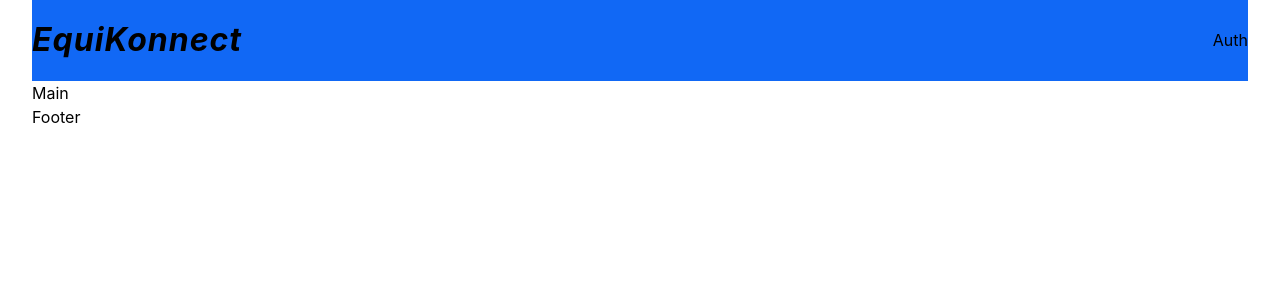
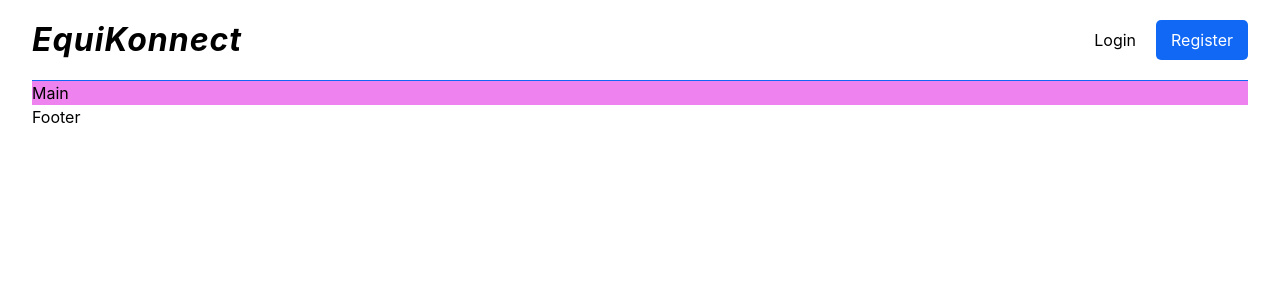
Before and after one commit to The-Jitu-Assignments/connect, a React (Vite) app in the folder frontend/: page / in a window 1280 px wide. Shown: the top 300 px of the page. Built offline with nearby package versions, Linux system fonts and the light colour scheme.

Commit message:
added a login and register buttons

```diff
--- a/frontend/src/components/header/Header.css
+++ b/frontend/src/components/header/Header.css
@@ -5,10 +5,23 @@
   height: 80px;
   width: 100%;
   border-bottom: 1px solid var(--blue);
-  background-color: var(--blue);
 }
 
 .header-container h1 {
   font-style: italic;
   letter-spacing: 1px;
 }
+
+.header-auth {
+  display: flex;
+  gap: 20px;
+  align-items: center;
+}
+
+.header-register {
+  background-color: var(--blue);
+  color: var(--white);
+  padding: 8px 15px;
+  cursor: pointer;
+  border-radius: 5px;
+}
--- a/frontend/src/components/header/Header.jsx
+++ b/frontend/src/components/header/Header.jsx
@@ -7,8 +7,9 @@ const Header = () => {
       <h1>
         EquiKonnect
       </h1>
-      <div>
-        Auth
+      <div className='header-auth'>
+        <div>Login</div>
+        <div className='header-register'>Register</div>
       </div>
     </div>
   )
--- a/frontend/src/pages/home/Home.jsx
+++ b/frontend/src/pages/home/Home.jsx
@@ -1,13 +1,14 @@
 import React from 'react'
 import Header from '../../components/header/Header'
+import './home.css'
 
 const Home = () => {
   return (
-    <>
+    <div>
       <Header />
-      <div>Main</div>
+      <div className='home-main'>Main</div>
       <div>Footer</div>
-    </>
+    </div>
   )
 }
 
--- /dev/null
+++ b/frontend/src/pages/home/home.css
@@ -0,0 +1,3 @@
+.home-main {
+  background-color: violet;
+}
```
